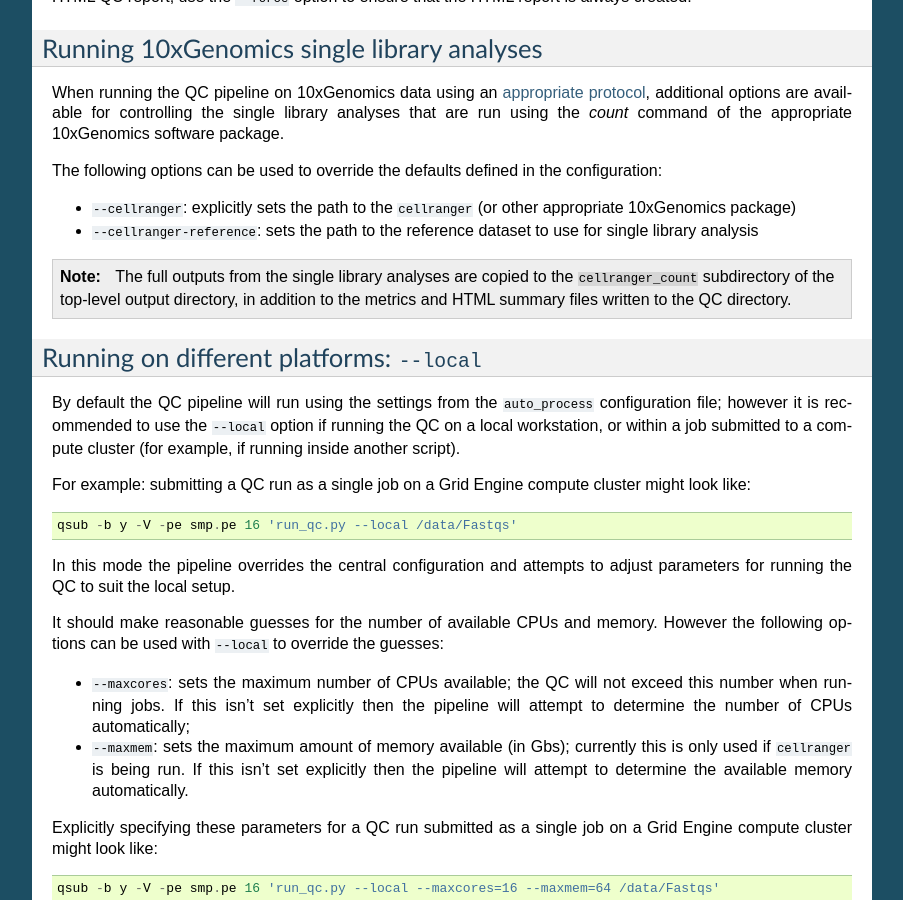
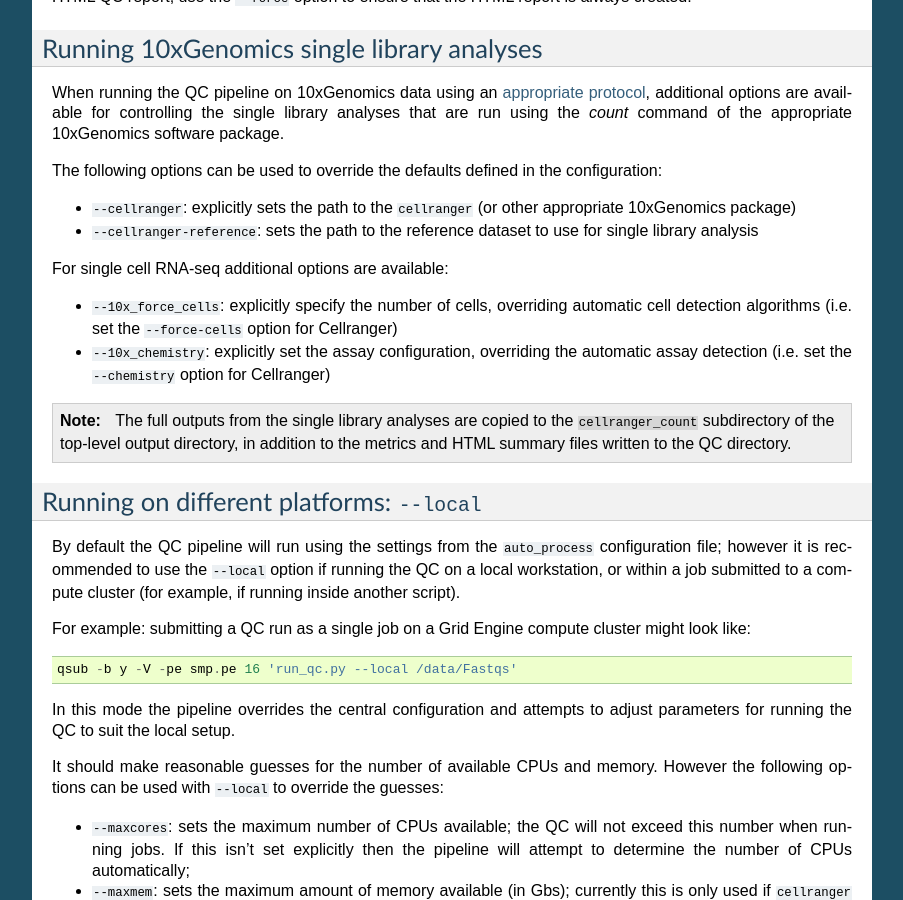
Before and after one commit to fls-bioinformatics-core/auto_process_ngs, a Sphinx documentation site: the page built from docs/source/using/run_qc_standalone.rst, in a window 1280 px wide and 900 px high, scrolled down 1481 px. Shown: the whole window, without its empty margins (198-1101 px from the left). Built offline with Sphinx 7.4.7, drawn with Linux system fonts in a browser that asks for light colours.

Commit message:
Update standalone QC documentation to add 10xGenomics command line options.

```diff
--- a/docs/source/using/run_qc_standalone.rst
+++ b/docs/source/using/run_qc_standalone.rst
@@ -118,6 +118,15 @@
 * ``--cellranger-reference``: sets the path to the reference
   dataset to use for single library analysis
 
+For single cell RNA-seq additional options are available:
+
+* ``--10x_force_cells``: explicitly specify the number of cells,
+  overriding automatic cell detection algorithms (i.e. set the
+  ``--force-cells`` option for Cellranger)
+* ``--10x_chemistry``: explicitly set the assay configuration,
+  overriding the automatic assay detection (i.e. set the
+  ``--chemistry`` option for Cellranger)
+
 .. note::
 
    The full outputs from the single library analyses are
```
